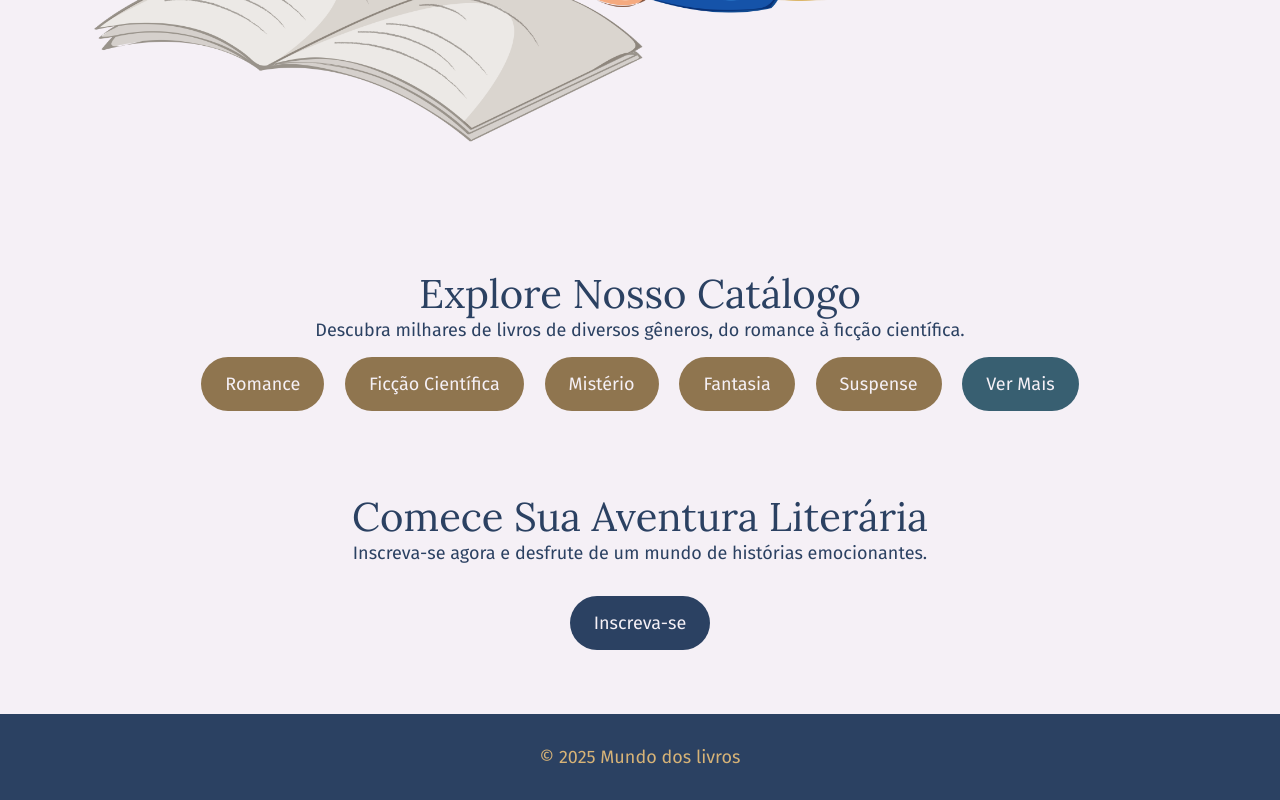
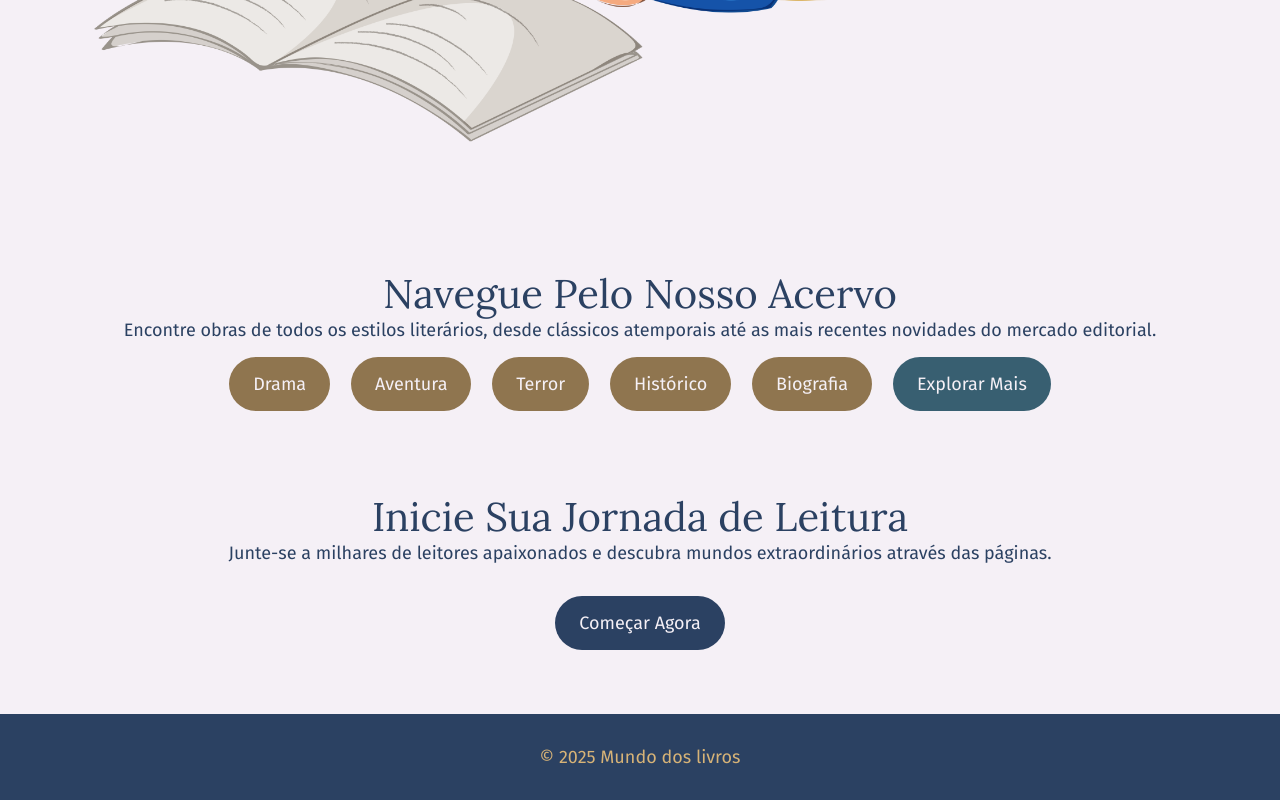
Before and after one commit to danielmaica/mundo-dos-livros, a plain HTML site: page index.html in a window 1280 px wide. Shown: the part 1035-1835 px from the top of the page. Drawn offline with Linux system fonts and the light colour scheme.

Commit message:
alterar textos

```diff
--- a/index.html
+++ b/index.html
@@ -17,42 +17,46 @@
   <body>
     <header>
       <h1>Mundo dos Livros</h1>
-      <p>Explore nosso catálogo e mergulhe em histórias incríveis.</p>
+      <p>
+        Descubra nossa biblioteca digital e embarque em jornadas literárias
+        únicas.
+      </p>
     </header>
 
     <main>
       <section class="feature">
-        <h2>Leia a Qualquer Hora, em Qualquer Lugar</h2>
+        <h2>Leitura Sem Limites, Acesso Total</h2>
         <p>
-          Aproveite o acesso instantâneo a uma ampla variedade de livros em seu
-          dispositivo favorito.
+          Tenha em suas mãos uma biblioteca infinita de obras-primas literárias,
+          disponível 24 horas por dia em qualquer dispositivo.
         </p>
-        <a href="#" class="cta-button">Inscreva-se</a>
+        <a href="#" class="cta-button">Começar Agora</a>
         <img src="./assets/img/girl_reading.png" alt="Pessoa lendo um livro" />
       </section>
 
       <section class="catalog">
-        <h2>Explore Nosso Catálogo</h2>
+        <h2>Navegue Pelo Nosso Acervo</h2>
         <p>
-          Descubra milhares de livros de diversos gêneros, do romance à ficção
-          científica.
+          Encontre obras de todos os estilos literários, desde clássicos
+          atemporais até as mais recentes novidades do mercado editorial.
         </p>
         <ul class="genres">
-          <li class="genre"><a href="#">Romance</a></li>
-          <li class="genre"><a href="#">Ficção Científica</a></li>
-          <li class="genre"><a href="#">Mistério</a></li>
-          <li class="genre"><a href="#">Fantasia</a></li>
-          <li class="genre"><a href="#">Suspense</a></li>
-          <li class="see-more"><a href="#">Ver Mais</a></li>
+          <li class="genre"><a href="#">Drama</a></li>
+          <li class="genre"><a href="#">Aventura</a></li>
+          <li class="genre"><a href="#">Terror</a></li>
+          <li class="genre"><a href="#">Histórico</a></li>
+          <li class="genre"><a href="#">Biografia</a></li>
+          <li class="see-more"><a href="#">Explorar Mais</a></li>
         </ul>
       </section>
 
       <section class="cta">
-        <h2>Comece Sua Aventura Literária</h2>
+        <h2>Inicie Sua Jornada de Leitura</h2>
         <p>
-          Inscreva-se agora e desfrute de um mundo de histórias emocionantes.
+          Junte-se a milhares de leitores apaixonados e descubra mundos
+          extraordinários através das páginas.
         </p>
-        <a href="#" class="cta-button">Inscreva-se</a>
+        <a href="#" class="cta-button">Começar Agora</a>
       </section>
     </main>
 
```
